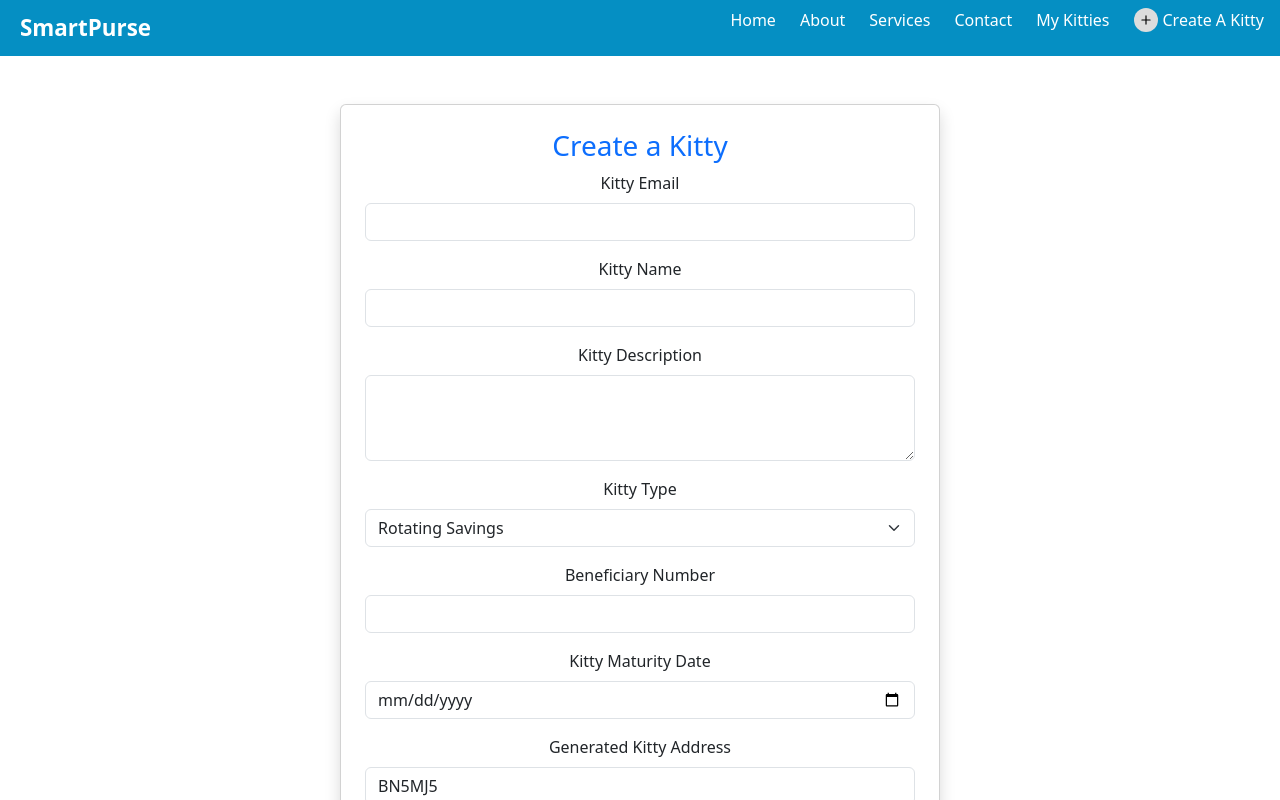
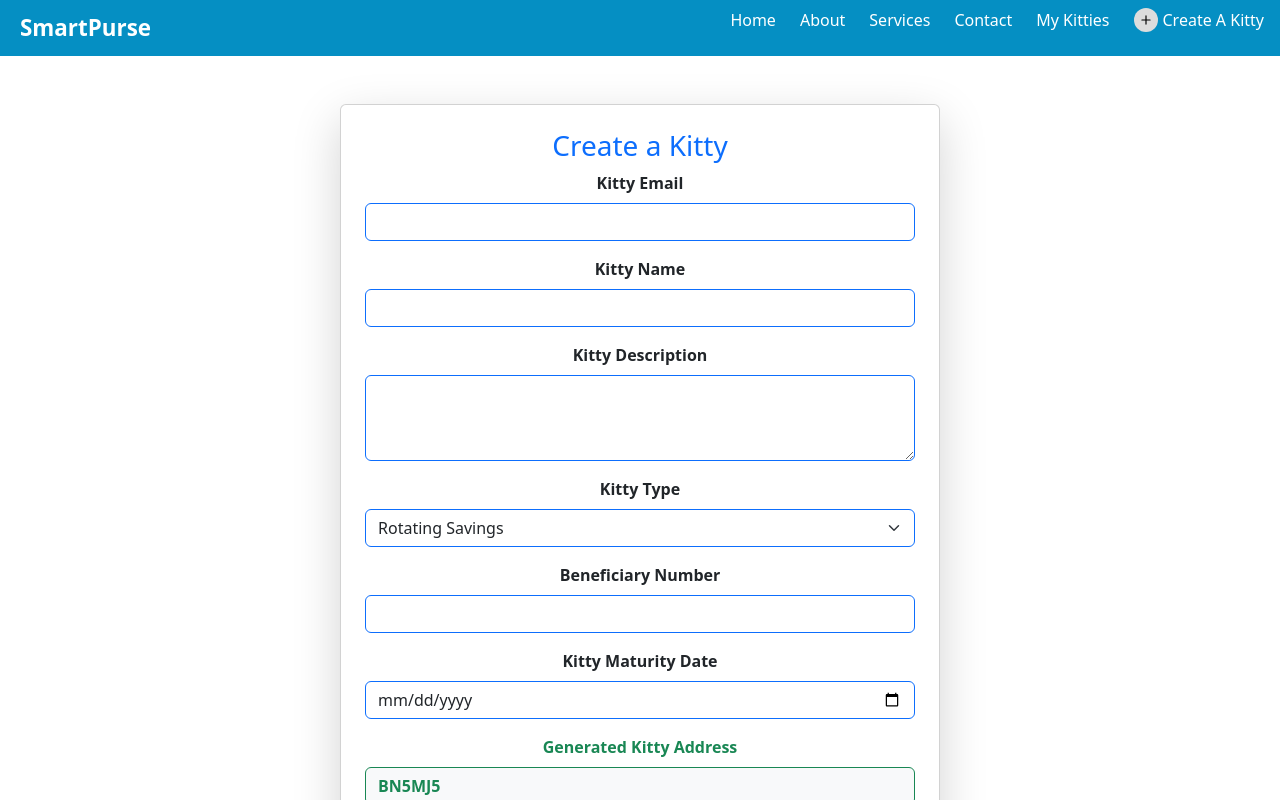
Before and after one commit to DBEST-EZRA/Vault-fund-client-, a React (Create React App) app: page /kitty in a window 1280 px wide. Shown: the top 800 px of the page. Built offline with nearby package versions, Linux system fonts and the light colour scheme.

Commit message:
changed form appearance

```diff
--- a/src/components/Kitty.jsx
+++ b/src/components/Kitty.jsx
@@ -24,6 +24,15 @@ const Kitty = () => {
   const [kittyAddress, setKittyAddress] = useState(generateKittyAddress());
   const [showModal, setShowModal] = useState(false);
 
+  const shareLink = `http://localhost:3000/contribute/${kittyAddress}`;
+
+  const copyToClipboard = () => {
+    navigator.clipboard
+      .writeText(shareLink)
+      .then(() => alert("Link copied to clipboard!"))
+      .catch((err) => console.error("Failed to copy: ", err));
+  };
+
   const handleSubmit = async (e) => {
     e.preventDefault();
     const formData = {
@@ -39,6 +48,15 @@ const Kitty = () => {
     try {
       await axios.post("http://localhost:5000/createkitty", formData);
       setShowModal(true);
+
+      // Clear input fields after success modal
+      setKittyEmail("");
+      setKittyName("");
+      setKittyDescription("");
+      setKittyType("Rotating Savings");
+      setBeneficiaryNumber("");
+      setMaturityDate("");
+      setKittyAddress(generateKittyAddress()); // Generate a new address
     } catch (error) {
       console.error("Error submitting form:", error);
       alert("Failed to create Kitty. Please try again.");
@@ -48,35 +66,35 @@ const Kitty = () => {
   return (
     <div className="container mt-5">
       <div
-        className="card p-4 shadow"
+        className="card p-4 shadow-lg"
         style={{ maxWidth: "600px", margin: "auto" }}
       >
         <h3 className="text-center text-primary">Create a Kitty</h3>
         <form onSubmit={handleSubmit}>
           <div className="mb-3">
-            <label className="form-label">Kitty Email</label>
+            <label className="form-label fw-bold">Kitty Email</label>
             <input
               type="email"
-              className="form-control"
+              className="form-control border border-primary"
               value={kittyEmail}
               onChange={(e) => setKittyEmail(e.target.value)}
               required
             />
           </div>
           <div className="mb-3">
-            <label className="form-label">Kitty Name</label>
+            <label className="form-label fw-bold">Kitty Name</label>
             <input
               type="text"
-              className="form-control"
+              className="form-control border border-primary"
               value={kittyName}
               onChange={(e) => setKittyName(e.target.value)}
               required
             />
           </div>
           <div className="mb-3">
-            <label className="form-label">Kitty Description</label>
+            <label className="form-label fw-bold">Kitty Description</label>
             <textarea
-              className="form-control"
+              className="form-control border border-primary"
               rows="3"
               value={kittyDescription}
               onChange={(e) => setKittyDescription(e.target.value)}
@@ -84,9 +102,9 @@ const Kitty = () => {
             ></textarea>
           </div>
           <div className="mb-3">
-            <label className="form-label">Kitty Type</label>
+            <label className="form-label fw-bold">Kitty Type</label>
             <select
-              className="form-select"
+              className="form-select border border-primary"
               value={kittyType}
               onChange={(e) => setKittyType(e.target.value)}
               required
@@ -99,30 +117,32 @@ const Kitty = () => {
             </select>
           </div>
           <div className="mb-3">
-            <label className="form-label">Beneficiary Number</label>
+            <label className="form-label fw-bold">Beneficiary Number</label>
             <input
               type="number"
-              className="form-control"
+              className="form-control border border-primary"
               value={beneficiaryNumber}
               onChange={(e) => setBeneficiaryNumber(e.target.value)}
               required
             />
           </div>
           <div className="mb-3">
-            <label className="form-label">Kitty Maturity Date</label>
+            <label className="form-label fw-bold">Kitty Maturity Date</label>
             <input
               type="date"
-              className="form-control"
+              className="form-control border border-primary"
               value={maturityDate}
               onChange={(e) => setMaturityDate(e.target.value)}
               required
             />
           </div>
           <div className="mb-3">
-            <label className="form-label">Generated Kitty Address</label>
+            <label className="form-label fw-bold text-success">
+              Generated Kitty Address
+            </label>
             <input
               type="text"
-              className="form-control"
+              className="form-control bg-light text-success border border-success fw-bold"
               value={kittyAddress}
               readOnly
             />
@@ -139,10 +159,20 @@ const Kitty = () => {
           <Modal.Title>Kitty Created Successfully!</Modal.Title>
         </Modal.Header>
         <Modal.Body className="text-center">
-          <h5>{kittyName}</h5>
+          <h5 className="text-success">{kittyName}</h5>
           <p>
-            Your unique kitty address: <strong>{kittyAddress}</strong>
+            Your unique kitty address:{" "}
+            <strong className="text-success">{kittyAddress}</strong>
           </p>
+          <p>
+            Share this link with your members: <strong>{shareLink}</strong>
+          </p>
+          <button
+            onClick={copyToClipboard}
+            className="btn btn-primary btn-sm ms-2"
+          >
+            Copy
+          </button>
         </Modal.Body>
       </Modal>
     </div>
```
